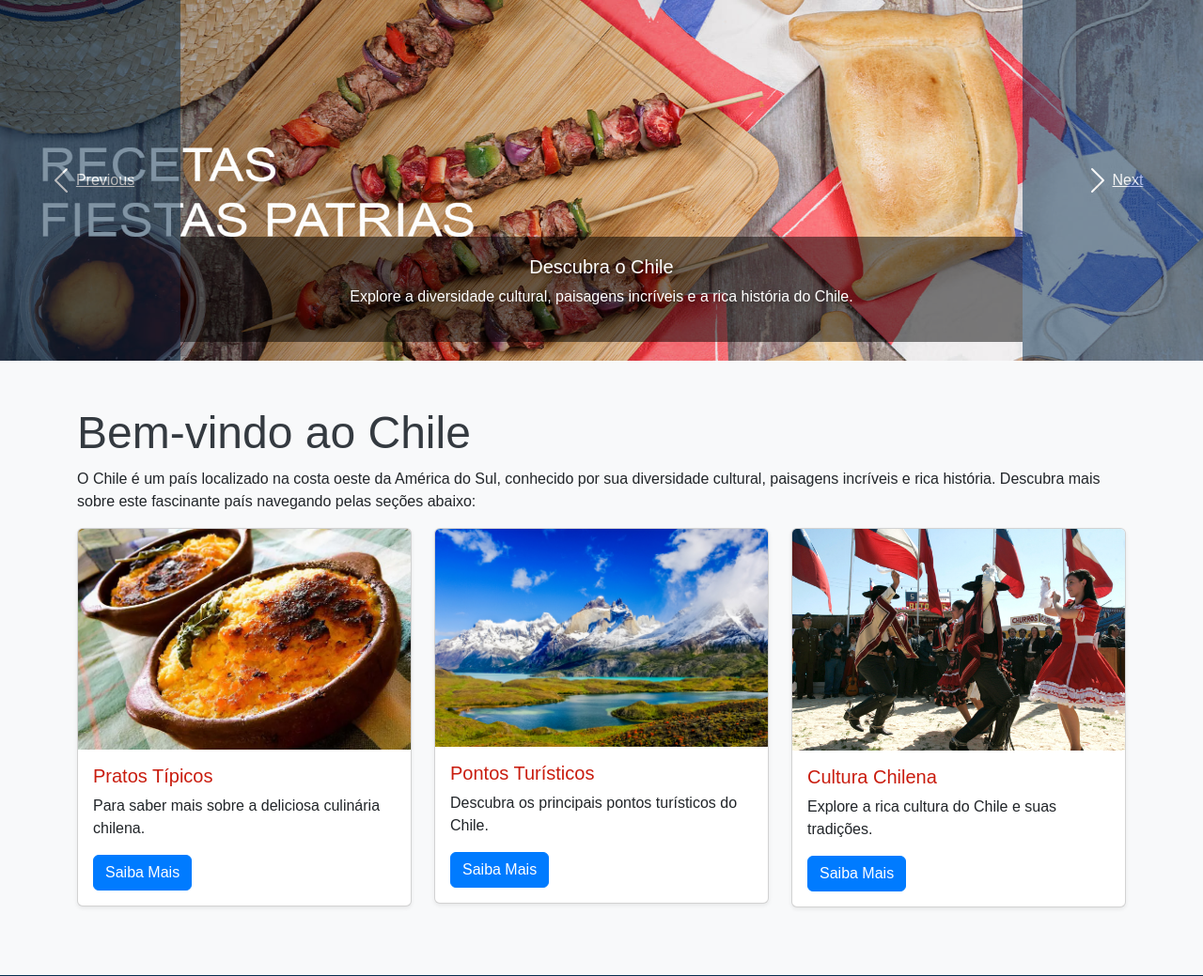
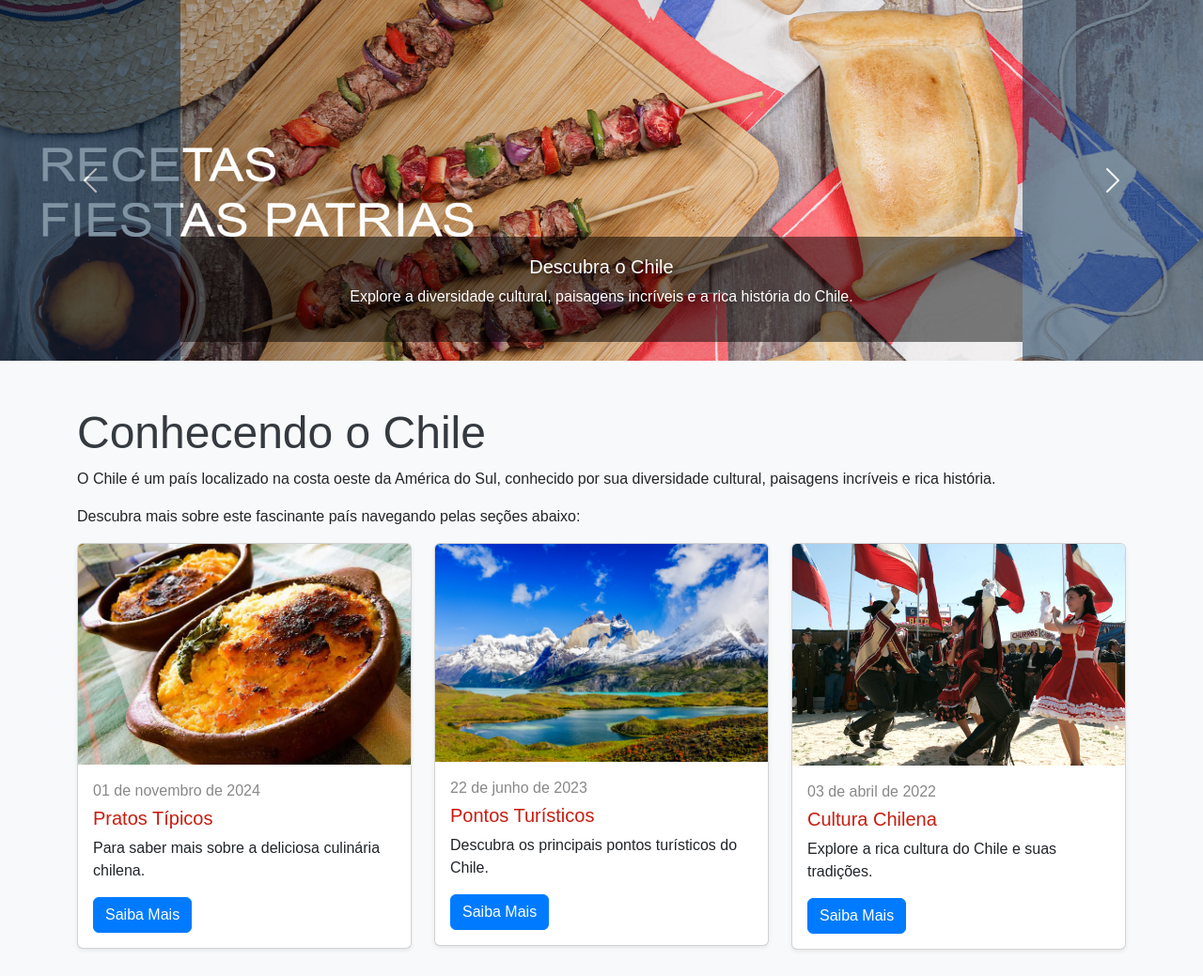
Before and after one commit to Iagooalmeida/VoltaAoMundo-Chile, a PHP site: page /home.html in a window 1280 px wide. Shown: the part 137-1176 px from the top of the page at 94% size. Run offline with PHP 8.4, Linux system fonts and the light colour scheme.

Commit message:
Adcionados novas formatação css Atualizado os links da página home

```diff
--- a/css/style.css
+++ b/css/style.css
@@ -40,6 +40,9 @@ body {
     padding: 0px;
 }
 
+
+/* banner */
+
 img.img-fluid.w-100 {
     object-fit: cover;
     height: 52vmin;
@@ -51,6 +54,29 @@ h2.text-white {
     font-weight: bold;
 }
 
+.position-relative {
+    position: relative;
+}
+
+.position-relative::before {
+    content: "";
+    position: absolute;
+    top: 0;
+    left: 0;
+    width: 100%;
+    height: 100%;
+    background-color: rgba(0, 0, 0, 0.3); /* Cor preta semitransparente */
+}
+
+.position-absolute {
+    position: absolute;
+    top: 50%;
+    left: 50%;
+    transform: translate(-50%, -50%);
+    z-index: 1; /* Certifica-se de que o texto fica na frente da imagem */
+}
+
+/* Fim banner */
 
 /* Rodapé */
 
--- a/home.html
+++ b/home.html
@@ -24,16 +24,16 @@
                         <a class="nav-link" href="#">Home</a>
                     </li>
                     <li class="nav-item">
-                        <a class="nav-link" href="pratos-tipicos.html">Sobre o Chile</a>
+                        <a class="nav-link" href="sobre-chile.html">Sobre o Chile</a>
                     </li>
                     <li class="nav-item">
-                        <a class="nav-link" href="pontos-turisticos.html">Gastronomia</a>
+                        <a class="nav-link" href="gastronomia-chile.html">Gastronomia</a>
                     </li>
                     <li class="nav-item">
-                        <a class="nav-link" href="informacoes-gerais.html">Pontos Turísticos</a>
+                        <a class="nav-link" href="pontos-turisticos.html">Pontos Turísticos</a>
                     </li>
                     <li>
-                        <a class="nav-link" href="galeria.html">Galeria</a>
+                        <a class="nav-link" href="galeria-chile.html">Galeria</a>
                     </li>
                 </ul>
             </div>
@@ -74,11 +74,11 @@
 
                     <a class="carousel-control-prev" href="#carouselExampleCaptions" role="button" data-slide="prev">
                         <span class="carousel-control-prev-icon" aria-hidden="true"></span>
-                        <span class="sr-only">Previous</span>
+                        <span class="visually-hidden">Previous</span>
                     </a>
                     <a class="carousel-control-next" href="#carouselExampleCaptions" role="button" data-slide="next">
                         <span class="carousel-control-next-icon" aria-hidden="true"></span>
-                        <span class="sr-only">Next</span>
+                        <span class="visually-hidden">Next</span>
                     </a>
                 </div>
             </div>
@@ -86,15 +86,20 @@
 
         <!-- Conteúdo da página inicial -->
         <section class="container mt-5">
-            <h1 class="display-5">Bem-vindo ao Chile</h1>
+            <h1 class="display-5">Conhecendo o Chile</h1>
             <p>O Chile é um país localizado na costa oeste da América do Sul, conhecido por sua diversidade cultural,
-                paisagens incríveis e rica história. Descubra mais sobre este fascinante país navegando pelas seções
-                abaixo:</p>
+                paisagens incríveis e rica história.
+            </p>
+            <p>Descubra mais sobre este fascinante país navegando pelas seções abaixo:
+            </p>
             <div class="row">
                 <div class="col-md-4">
                     <div class="card mb-4 shadow-sm">
-                        <img src="img/Comidas-tipicas-do-Chile-pastel-de-choclo.jpg" class="card-img-top" alt="Pratos Típicos">
+                        <a href="http://" target="_blank" rel="noopener noreferrer">
+                            <img src="img/Comidas-tipicas-do-Chile-pastel-de-choclo.jpg" class="card-img-top" alt="Pratos Típicos">
+                        </a>
                         <div class="card-body">
+                            <p class="card-date">01 de novembro de 2024</p>
                             <h5 class="card-title">Pratos Típicos</h5>
                             <p class="card-text">Para saber mais sobre a deliciosa culinária chilena.</p>
                             <a href="pratos-tipicos.html" class="btn btn-primary">Saiba Mais</a>
@@ -103,8 +108,11 @@
                 </div>
                 <div class="col-md-4">
                     <div class="card mb-4 shadow-sm">
-                        <img src="img/shutterstock.jpg" class="card-img-top" alt="Pontos Turísticos">
+                        <a href="http://" target="_blank" rel="noopener noreferrer">
+                            <img src="img/shutterstock.jpg" class="card-img-top" alt="Pontos Turísticos">
+                        </a>
                         <div class="card-body">
+                            <p class="card-date">22 de junho de 2023</p>
                             <h5 class="card-title">Pontos Turísticos</h5>
                             <p class="card-text">Descubra os principais pontos turísticos do Chile.</p>
                             <a href="pontos-turisticos.html" class="btn btn-primary">Saiba Mais</a>
@@ -113,8 +121,11 @@
                 </div>
                 <div class="col-md-4">
                     <div class="card mb-4 shadow-sm">
-                        <img src="img/dancas-tipicas-do-chile.jpg" class="card-img-top" alt="Cultura Chilena">
+                        <a href="http://" target="_blank" rel="noopener noreferrer">
+                            <img src="img/dancas-tipicas-do-chile.jpg" class="card-img-top" alt="Valle de la Luna">
+                        </a>
                         <div class="card-body">
+                            <p class="card-date">03 de abril de 2022</p>
                             <h5 class="card-title">Cultura Chilena</h5>
                             <p class="card-text">Explore a rica cultura do Chile e suas tradições.</p>
                             <a href="cultura-chilena.html" class="btn btn-primary">Saiba Mais</a>
@@ -122,6 +133,7 @@
                     </div>
                 </div>
             </div>
+
         </section>
     </main>
 
```
